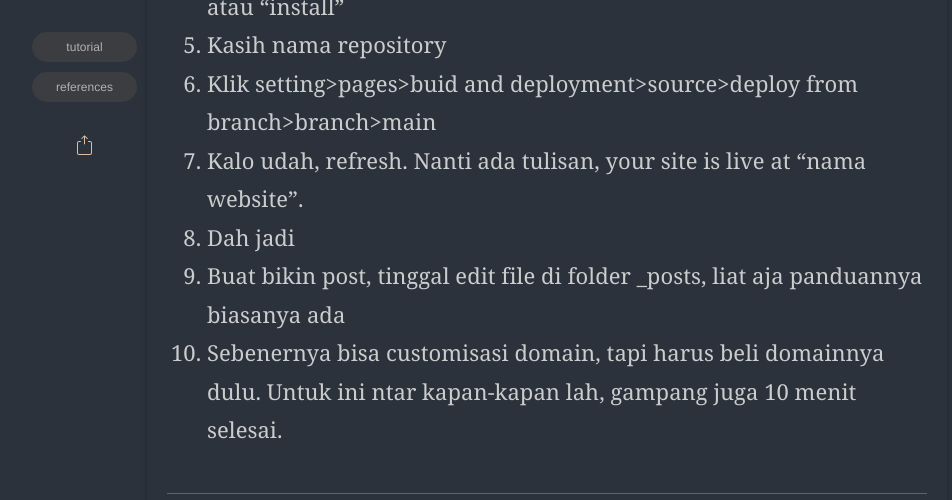
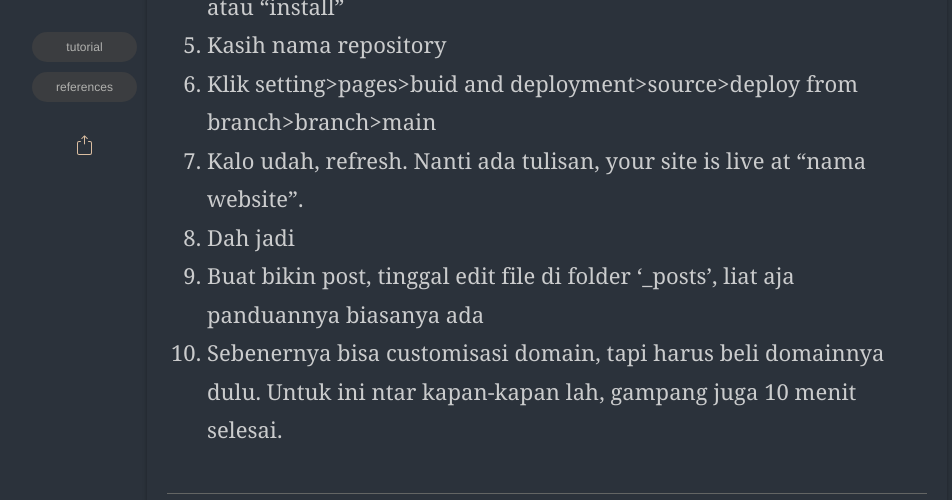
Before and after one commit to BukanMedium/tes_the_mvm, a Jekyll site: the page built from _posts/2023-06-15-bikin-blog-5-menit.md, in a window 1280 px wide and 900 px high, scrolled down 1192 px, cut to the strip 0-500 px from the top of the window. Shown: the whole strip, without its empty margins (93-1045 px from the left). Built offline with Jekyll 4.4.1, drawn with Linux system fonts in a browser that asks for light colours; some web fonts are replaced.

```diff
--- a/_posts/2023-06-15-bikin-blog-5-menit.md
+++ b/_posts/2023-06-15-bikin-blog-5-menit.md
@@ -2,8 +2,8 @@
 layout: post
 read_time: true
 show_date: true
-title:  Bikin Blog 5 Menit
-date:   2023-06-15 12:32:20 -0600
+title: Bikin Blog 5 Menit
+date: 2023-06-15 12:32:20 -0600
 description: How to easily create a personal website
 img: posts/20230615/Jekyll.png
 tags: [Tutorial, References]
@@ -21,5 +21,5 @@ Buat personal website/blog 5 menit menggunakan Jekyll
 6. Klik setting>pages>buid and deployment>source>deploy from branch>branch>main
 7. Kalo udah, refresh. Nanti ada tulisan, your site is live at "nama website".
 8. Dah jadi
-9. Buat bikin post, tinggal edit file di folder _posts, liat aja panduannya biasanya ada
+9. Buat bikin post, tinggal edit file di folder '_posts', liat aja panduannya biasanya ada
 8. Sebenernya bisa customisasi domain, tapi harus beli domainnya dulu. Untuk ini ntar kapan-kapan lah, gampang juga 10 menit selesai.
```
